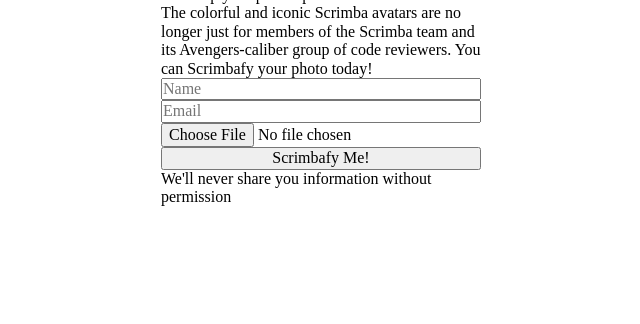
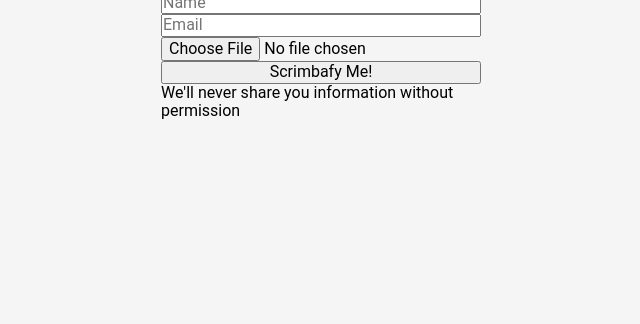
Before and after one commit to kanugurajesh/Scrimbafy, a website built with Vite: page index.html in a window 1280 px wide. Shown: the part 476-800 px from the top of the page, without its empty margins (319-959 px from the left). Built offline with nearby package versions, Linux system fonts and the light colour scheme.

Commit message:
adding the data

```diff
--- a/styles.css
+++ b/styles.css
@@ -4,28 +4,42 @@
     box-sizing: border-box;
 }
 
+::-webkit-scrollbar {
+    display: none;
+}
+
 body {
     width: 100vw;
-    /* width: 320px; */
     min-width: 320px;
     display: flex;
     flex-direction: column;
     align-items: center;
+    font-family: 'Roboto', sans-serif;
+    background-color: #f5f5f5;
+    padding: 0 20px;
 }
 
 img {
-    width: 200px;
-    height: 200px;
+    width: 100px;
+    height: 100px;
     margin: 20px 0;
 }
 
 .intro,
 .main-content {
+    display: flex;
+    flex-direction: column;
+    align-items: center;
     max-width: 320px;
-    margin: 0 20px;
+}
+
+.intro {
+    background-image: url("./images/intro-bg.png");
 }
 
 form {
+    width: 100%;
+    max-width: 320px;
     display: flex;
     flex-direction: column;
 }
```
